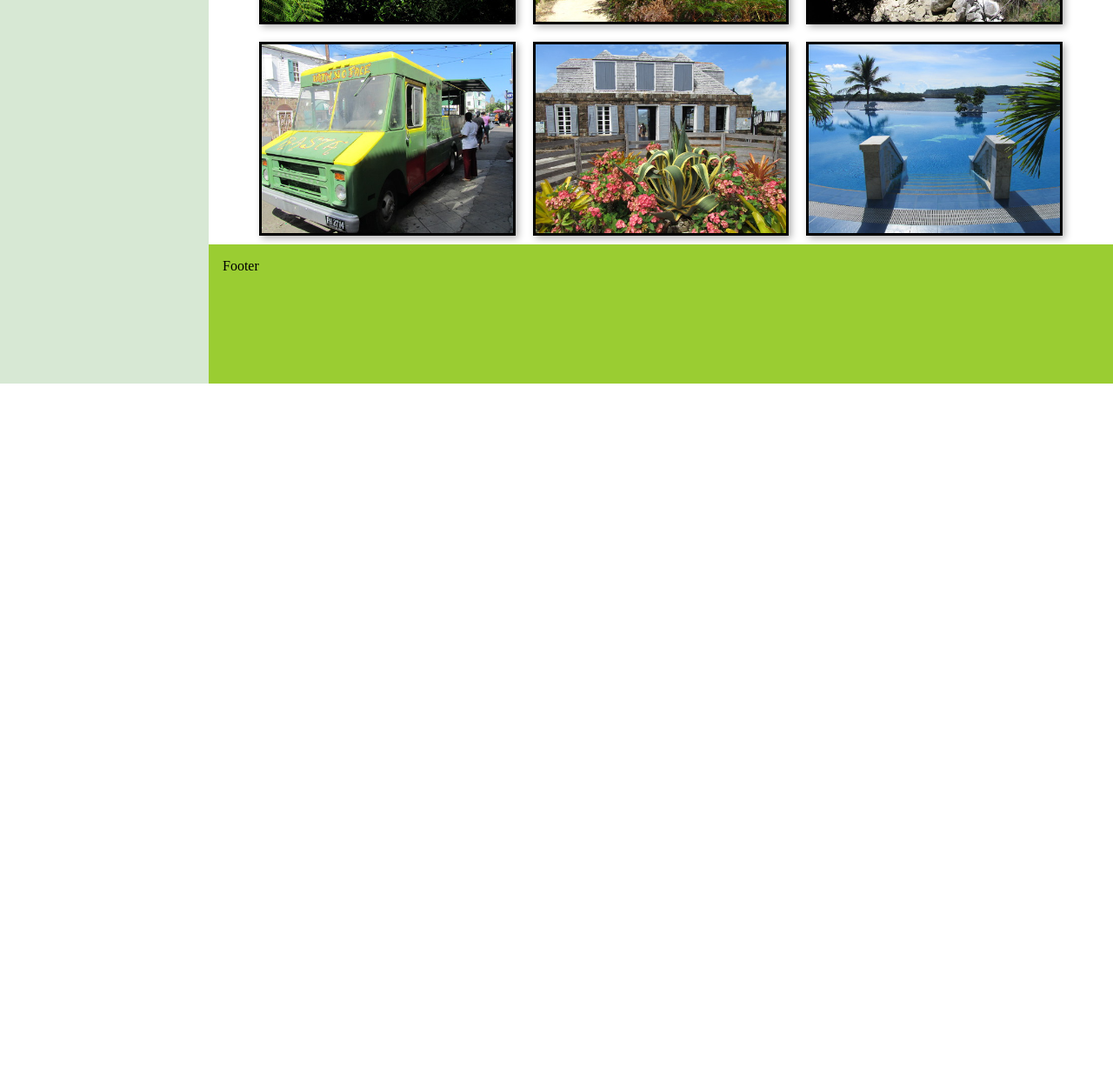
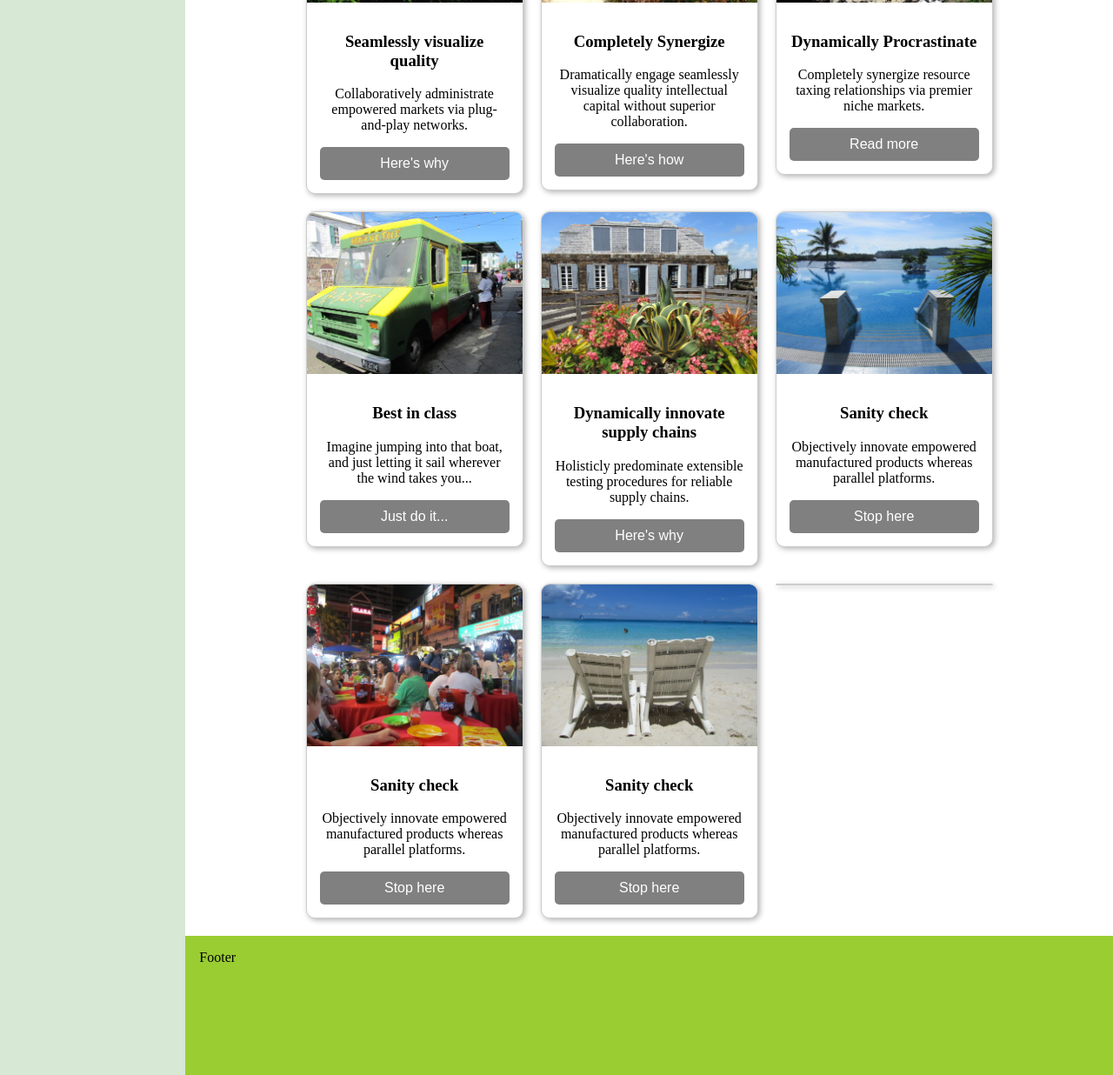
Before and after one commit to Avinash8577rai/Web-Dev-html--css-, a plain HTML site: page Website Layout/Index.html in a window 1280 px wide. Shown: the part 364-1600 px from the top of the page at 87% size. Before the commit the page ends 805 px from the top, so only its background shows below. Drawn offline with Linux system fonts and the light colour scheme.

Commit message:
[Avinash] add a flex card layout in my website using html and css

```diff
--- a/Website Layout/Index.html
+++ b/Website Layout/Index.html
@@ -1,4 +1,3 @@
-
 <!DOCTYPE html>
 <html lang="en">
 <head>
@@ -12,14 +11,71 @@
     <div class="col-2">
         <header>Header</header>
         <main class="cards">
-
-
+            <article class="card">
                 <img src="./asset/22m.jpg" alt="Sample photo">
+                <div class="text">
+                    <h3>Seamlessly visualize quality</h3>
+                    <p>Collaboratively administrate empowered markets via plug-and-play networks.</p>
+                    <button>Here's why</button>
+                </div>
+            </article>
+            <article class="card">
                 <img src="./asset/23m.jpg" alt="Sample photo">
+                <div class="text">
+                    <h3>Completely Synergize</h3>
+                    <p>Dramatically engage seamlessly visualize quality intellectual capital without superior collaboration.</p>
+                    <button>Here's how</button>
+                </div>
+            </article>
+            <article class="card">
                 <img src="./asset/24m.jpg" alt="Sample photo">
+                <div class="text">
+                    <h3>Dynamically Procrastinate</h3>
+                    <p>Completely synergize resource taxing relationships via premier niche markets.</p>
+                    <button>Read more</button>
+                </div>
+            </article>
+            <article class="card">
                 <img src="./asset/27m.jpg" alt="Sample photo">
+                <div class="text">
+                    <h3>Best in class</h3>
+                    <p>Imagine jumping into that boat, and just letting it sail wherever the wind takes you...</p>
+                    <button>Just do it...</button>
+                </div>
+            </article>
+            <article class="card">
                 <img src="./asset/28m.jpg" alt="Sample photo">
+                <div class="text">
+                    <h3>Dynamically innovate supply chains</h3>
+                    <p>Holisticly predominate extensible testing procedures for reliable supply chains.</p>
+                    <button>Here's why</button>
+                </div>
+            </article>
+            <article class="card">
                 <img src="./asset/32m.jpg" alt="Sample photo">
+                <div class="text">
+                    <h3>Sanity check</h3>
+                    <p>Objectively innovate empowered manufactured products whereas parallel platforms.</p>
+                    <button>Stop here</button>
+                </div>
+            </article>
+            <article class="card">
+                <img src="./asset/29m.jpg" alt="Sample photo">
+                <div class="text">
+                    <h3>Sanity check</h3>
+                    <p>Objectively innovate empowered manufactured products whereas parallel platforms.</p>
+                    <button>Stop here</button>
+                </div>
+            </article>
+            <article class="card">
+                <img src="./asset/30m.jpg" alt="Sample photo">
+                <div class="text">
+                    <h3>Sanity check</h3>
+                    <p>Objectively innovate empowered manufactured products whereas parallel platforms.</p>
+                    <button>Stop here</button>
+                </div>
+            </article>
+            <article class="card">
 
         </main>
         <footer>Footer</footer>
--- a/Website Layout/style.css
+++ b/Website Layout/style.css
@@ -1,55 +1,103 @@
+/* Reset default styles */
 * {
     box-sizing: border-box;
 }
+
 body {
     display: flex;
     min-height: 100vh;
     flex-direction: row;
     margin: 0;
 }
+
+/* Sidebar styling */
 .col-1 {
     background: #D7E8D4;
     flex: 1;
 }
+
+/* Main content styling */
 .col-2 {
     display: flex;
     flex-direction: column;
     flex: 5;
 }
-.content {
-    display: flex;
-    flex-direction: row;
-}
-.content > article {
-    flex: 4;
-    min-height: 60vh;
-}
+
+/* Header and footer */
 header, footer {
     background: yellowgreen;
     height: 20vh;
-}
-header, footer, article, nav {
     padding: 1em;
 }
+
+/* Card container */
 .cards {
     display: flex;
     flex-wrap: wrap;
     align-items: flex-start;
-    flex-direction: column;
-    max-height: 100vh;
-  }
+    justify-content: center;
+    gap: 20px;
+    padding: 20px;
+}
 
-  .cards img {
-    margin: 10px;
-    border: 3px solid #000;
-    box-shadow: 3px 3px 8px 0px rgba(0,0,0,0.3);
-    max-width: 23vw;
-  }
-  @media (min-width: 600px) {
+/* Card styling */
+.card {
+    flex: 0 0 250px;
+    border: 1px solid #ccc;
+    box-shadow: 2px 2px 6px 0px rgba(0,0,0,0.3);
+    background: #fff;
+    overflow: hidden;
+    border-radius: 10px;
+    transition: transform 0.3s ease-in-out;
+}
+
+/* Card hover effect */
+.card:hover {
+    transform: scale(1.05);
+}
+
+/* Image styling */
+.card img {
+    max-width: 100%;
+    display: block;
+}
+
+/* Text inside the card */
+.card .text {
+    padding: 15px;
+    text-align: center;
+}
+
+/* Button styling */
+.card .text > button {
+    background: gray;
+    border: none;
+    color: white;
+    padding: 10px;
+    width: 100%;
+    cursor: pointer;
+    font-size: 16px;
+    border-radius: 5px;
+    transition: background 0.3s ease-in-out;
+}
+
+/* Button hover effect */
+.card .text > button:hover {
+    background: darkgray;
+}
+
+/* Responsive design */
+@media (min-width: 600px) {
     .cards {
-        height: auto;
-        flex-direction: row; /* Make images align in rows */
+        flex-direction: row;
         justify-content: center;
         align-content: flex-start;
     }
 }
+
+@media (max-width: 768px) {
+    .cards {
+        flex-direction: column;
+        align-items: center;
+    }
+}
```
Lines whose indentation alone changed are shown as unchanged.
